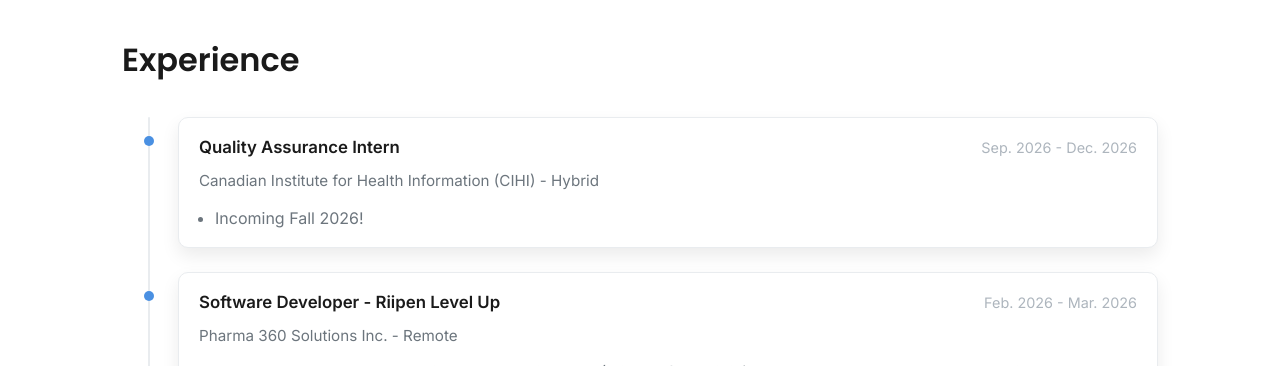
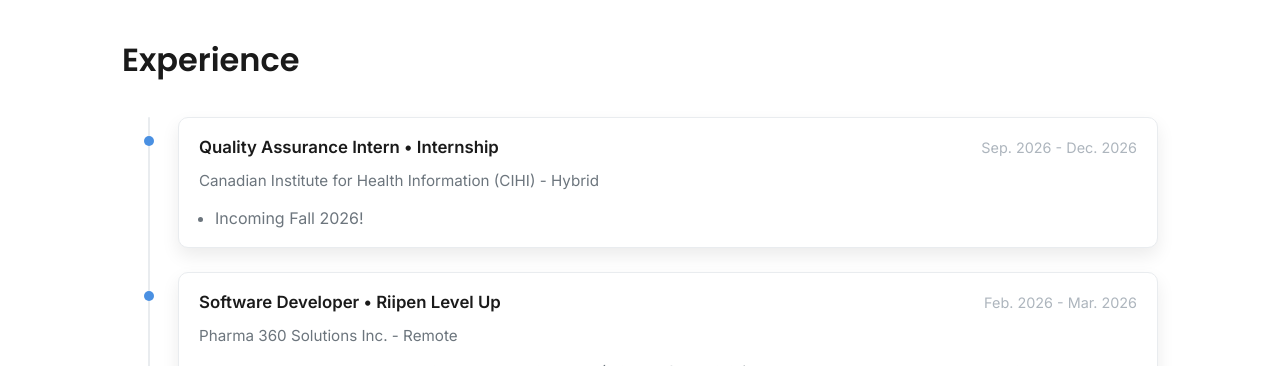
Before and after one commit to farzanaa99/farzanaa99.github.io, a website: page index.html in a window 1280 px wide. Shown: the part 1660-2026 px from the top of the page. Drawn offline with Linux system fonts and the light colour scheme.

Commit message:
updated experience

```diff
--- a/index.html
+++ b/index.html
@@ -160,7 +160,7 @@
 
         <div class="experience-item">
           <div class="experience-header">
-            <h3>Quality Assurance Intern</h3>
+            <h3>Quality Assurance Intern • Internship</h3>
             <span class="experience-dates">Sep. 2026 - Dec. 2026</span>
           </div>
 
@@ -173,7 +173,7 @@
 
         <div class="experience-item">
           <div class="experience-header">
-            <h3>Software Developer - Riipen Level Up</h3>
+            <h3>Software Developer • Riipen Level Up</h3>
             <span class="experience-dates">Feb. 2026 - Mar. 2026</span>
           </div>
 
```
